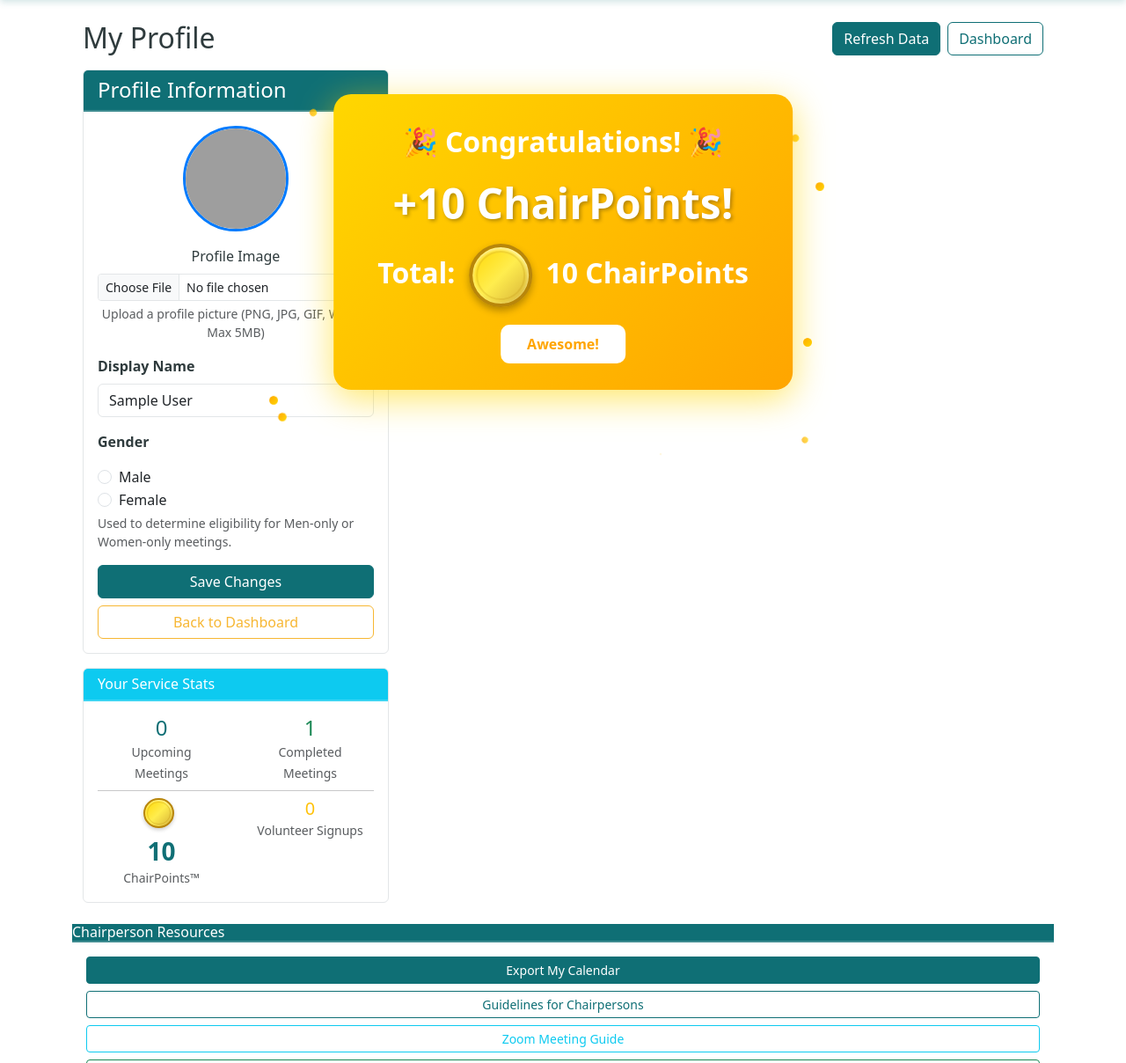
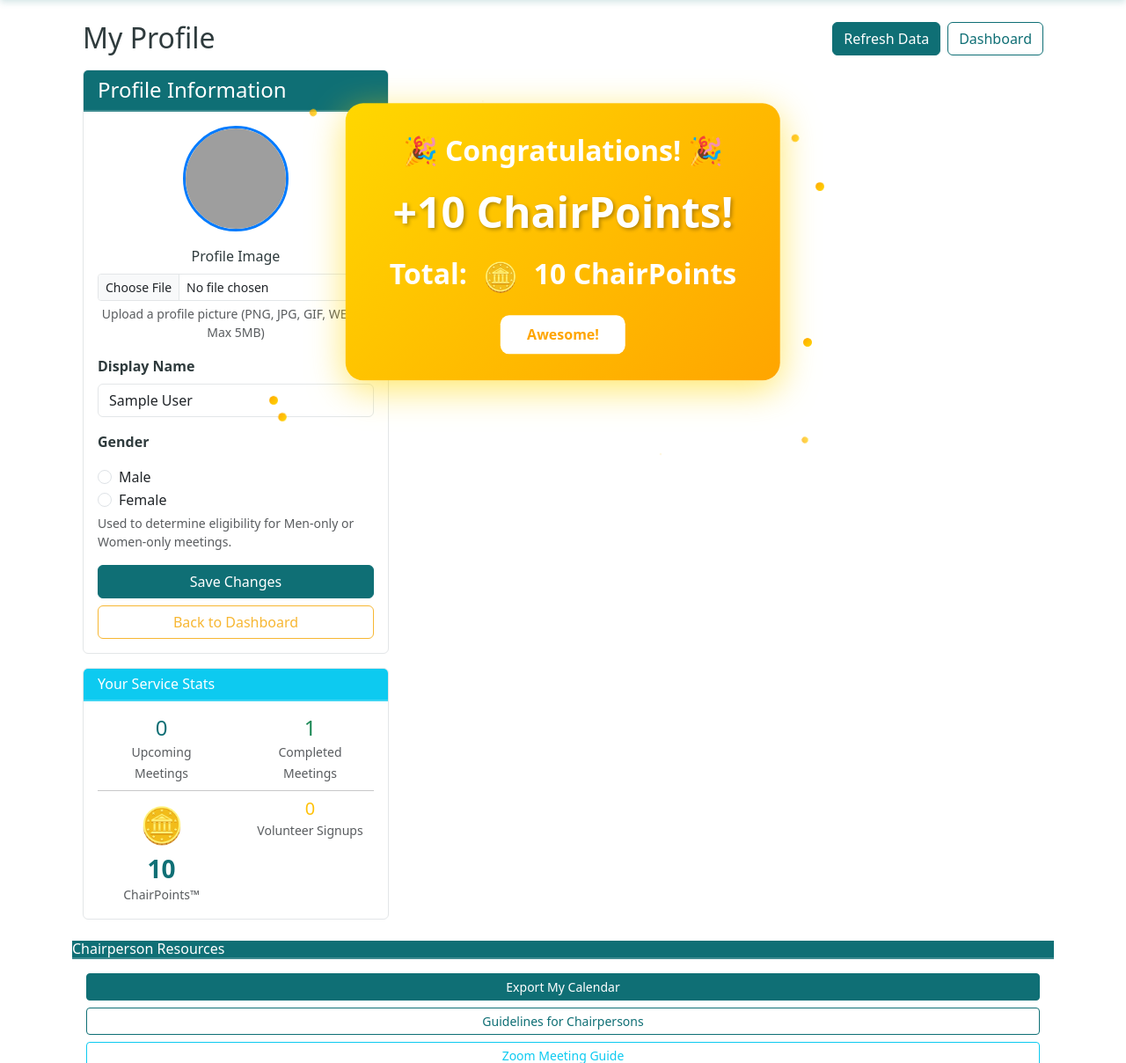
Before and after one commit to jalex0823/bp-chairperson-app, a Flask app: page /profile in a window 1280 px wide. Shown: the part 125-1333 px from the top of the page at 88% size. Run offline with Flask 3, Linux system fonts and the light colour scheme; the visitor is signed in with stand-in values (Sample User, id 1); tables that the repository leaves empty hold one stand-in row (values such as "Sample post"); some libraries are stand-ins or nearby versions; grey boxes are pictures that could not be loaded.

Commit message:
Replace CSS chip styling with coin emoji
Changes:
- Replace all .chairpoints-chip and .chairpoints-chip-large with coin emoji
- Updated locations: profile stats, dashboard card, admin leaderboard, celebration animation
- Simpler implementation using native emoji instead of CSS-styled elements
- Maintains consistent visual appearance across all views

```diff
--- a/static/js/chairpoints-celebration.js
+++ b/static/js/chairpoints-celebration.js
@@ -29,7 +29,7 @@
       <div class="celebration-message">
         <div>🎉 Congratulations! 🎉</div>
         <div class="points-earned">+${pointsEarned} ChairPoint${pointsEarned > 1 ? 's' : ''}!</div>
-        <div>Total: <span class="chairpoints-chip-large" style="display: inline-flex; vertical-align: middle; margin: 0 0.3em;"></span> ${totalPoints} ChairPoints</div>
+        <div>Total: <span style="font-size: 2rem; vertical-align: middle; margin: 0 0.3em;">🪙</span> ${totalPoints} ChairPoints</div>
         <button class="close-btn" onclick="this.closest('.chairpoints-celebration').remove()">
           Awesome!
         </button>
@@ -96,7 +96,7 @@
     for (let i = 0; i < maxCoins; i++) {
       const coin = document.createElement('div');
       coin.className = 'gold-coin';
-      coin.innerHTML = '<span class="chairpoints-chip-large"></span>';
+      coin.innerHTML = '🪙';
       coin.style.left = `${20 + (i * 15)}%`;
       coin.style.top = '60%';
       coin.style.animationDelay = `${i * 0.2}s`;
--- a/templates/admin_analytics.html
+++ b/templates/admin_analytics.html
@@ -123,7 +123,7 @@
                   <th style="width: 80px;"></th>
                   <th>Chairperson</th>
                   <th class="text-center" style="width: 150px;">
-                    <span class="chairpoints-chip" style="font-size: 1.2rem;"></span> ChairPoints
+                    🪙 ChairPoints
                   </th>
                 </tr>
               </thead>
@@ -169,7 +169,7 @@
                   <td class="text-center align-middle">
                     <span class="badge rounded-pill"
                           style="background: linear-gradient(135deg, #28a745, #20c997); font-size: 1.2rem; padding: 0.6rem 1rem;">
-                      <span class="chairpoints-chip" style="font-size: 0.9rem;"></span> {{ chair.chair_points }}
+                      🪙 {{ chair.chair_points }}
                     </span>
                   </td>
                 </tr>
--- a/templates/dashboard.html
+++ b/templates/dashboard.html
@@ -61,7 +61,7 @@
       <div class="card text-white h-100" style="background: linear-gradient(135deg, #0f6f75 0%, #0b5257 100%);">
         <div class="card-body text-center p-2">
           <div class="mb-2">
-            <span class="chairpoints-chip-large" style="background: linear-gradient(135deg, #e8e8e8 0%, #ffffff 50%, #d0d0d0 100%); border-color: #ffffff;"></span>
+            <span style="font-size: 3rem;">🪙</span>
           </div>
           <h3 class="mb-0"><strong>{{ user.chair_points or 0 }}</strong></h3>
           <small><strong>ChairPoints™</strong></small>
--- a/templates/profile.html
+++ b/templates/profile.html
@@ -96,8 +96,8 @@
           <hr class="my-2">
           <div class="row text-center">
             <div class="col-6">
-              <div class="mb-1">
-                <span class="chairpoints-chip" style="font-size: 1.8rem;"></span>
+              <div class="mb-1" style="font-size: 2.5rem;">
+                🪙
               </div>
               <div class="h3 mb-0" style="color: #0f6f75; font-weight: bold;">
                 <span id="chairPointsValue">{{ user.chair_points or 0 }}</span>
```
